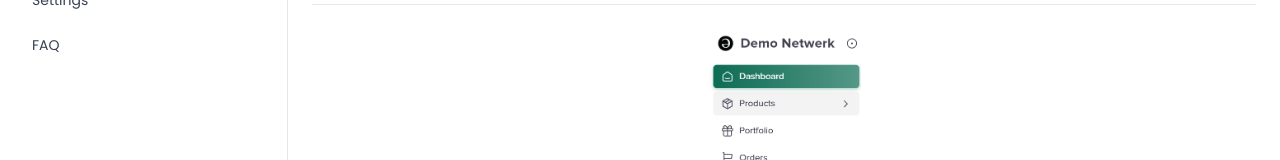
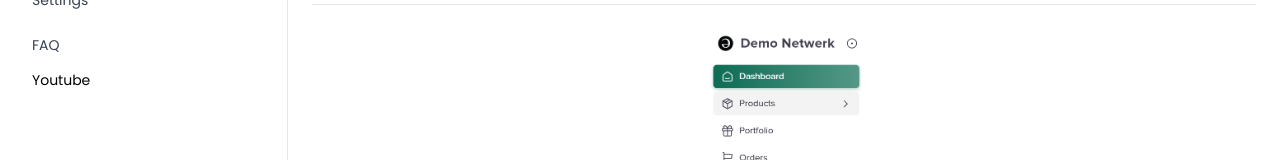
Before and after one commit to madr0o/Documentation, a Vue app: page / in a window 1280 px wide. Shown: the part 441-601 px from the top of the page. Built offline with nearby package versions, Linux system fonts and the light colour scheme.

Commit message:
add: youtube

```diff
--- a/src/layouts/DefaultLayout.vue
+++ b/src/layouts/DefaultLayout.vue
@@ -115,6 +115,15 @@ const closeSidebar = () => {
                 FAQ
               </div>
             </router-link>
+
+            <a
+              href="https://youtu.be/wyeIMOCt6mk?si=U5HGs8a-ms1LVxNM"
+              target="_blank"
+              rel="noopener noreferrer"
+              class="cursor-pointer ml-4"
+            >
+              Youtube
+            </a>
           </nav>
 
         </aside>
```
